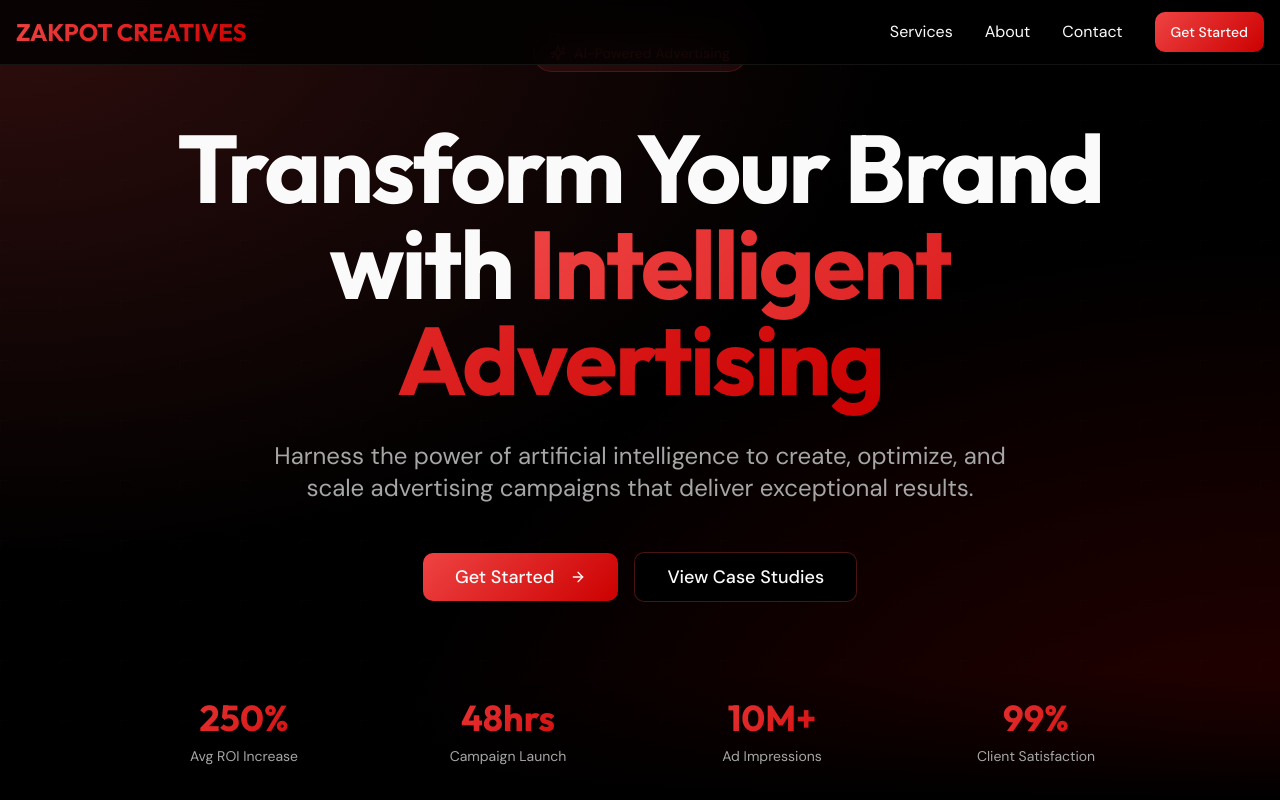
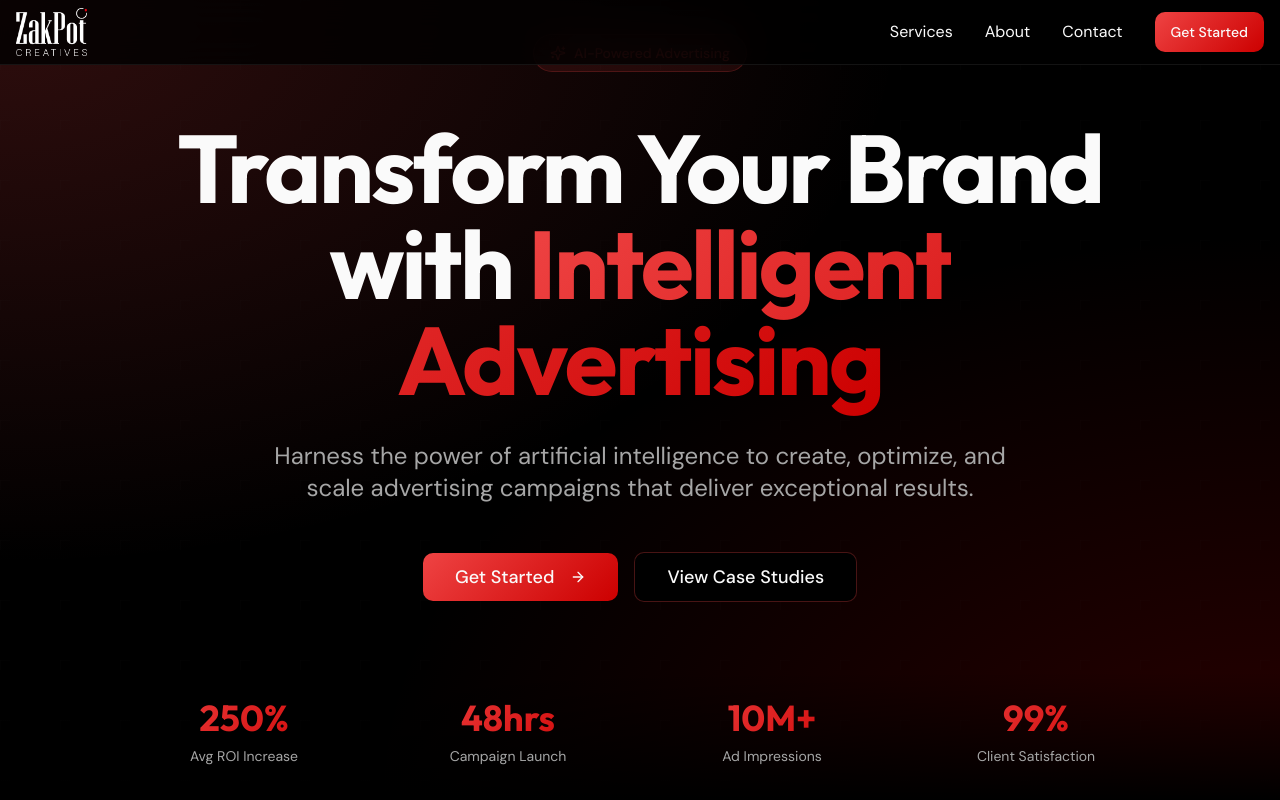
Before and after one commit to zakirartist/zakpot-creatives-e74a35ac, a React (Vite) app: page / in a window 1280 px wide. Shown: the top 800 px of the page. Built offline with nearby package versions, Linux system fonts and the light colour scheme; the HTML template or start-up script is replaced by a standard one.

Commit message:
Reverted to commit 3683f3718470ad9ab45c30a2b64a427c862fd829

```diff
--- a/src/components/Navigation.tsx
+++ b/src/components/Navigation.tsx
@@ -1,6 +1,7 @@
 import { Button } from "@/components/ui/button";
 import { Menu, X } from "lucide-react";
 import { useState } from "react";
+import logo from "@/assets/zakpot-logo.png";
 
 export const Navigation = () => {
   const [isOpen, setIsOpen] = useState(false);
@@ -17,8 +18,8 @@ export const Navigation = () => {
     <nav className="fixed top-0 left-0 right-0 z-50 bg-background/80 backdrop-blur-xl border-b border-border/50">
       <div className="container mx-auto px-4">
         <div className="flex items-center justify-between h-16">
-          <div className="text-2xl font-display font-bold gradient-text cursor-pointer">
-            ZAKPOT CREATIVES
+          <div className="cursor-pointer">
+            <img src={logo} alt="ZAKPOT CREATIVES" className="h-12 w-auto" />
           </div>
 
           {/* Desktop Navigation */}
```
Also changed, not shown: src/assets/zakpot-logo.png (added).
